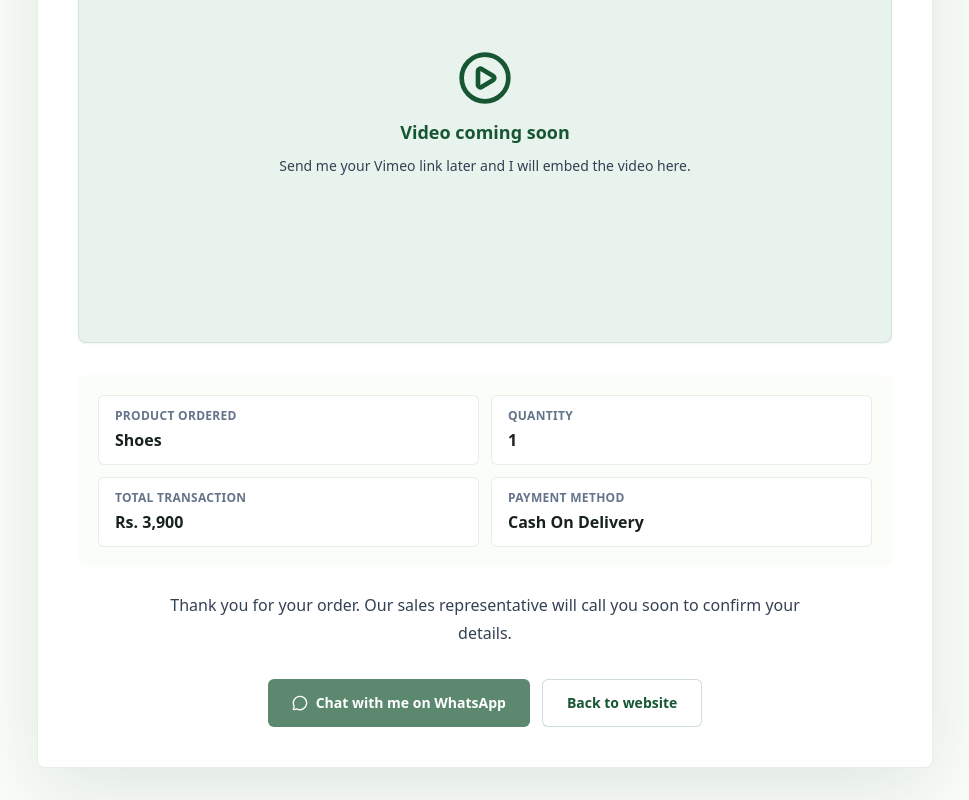
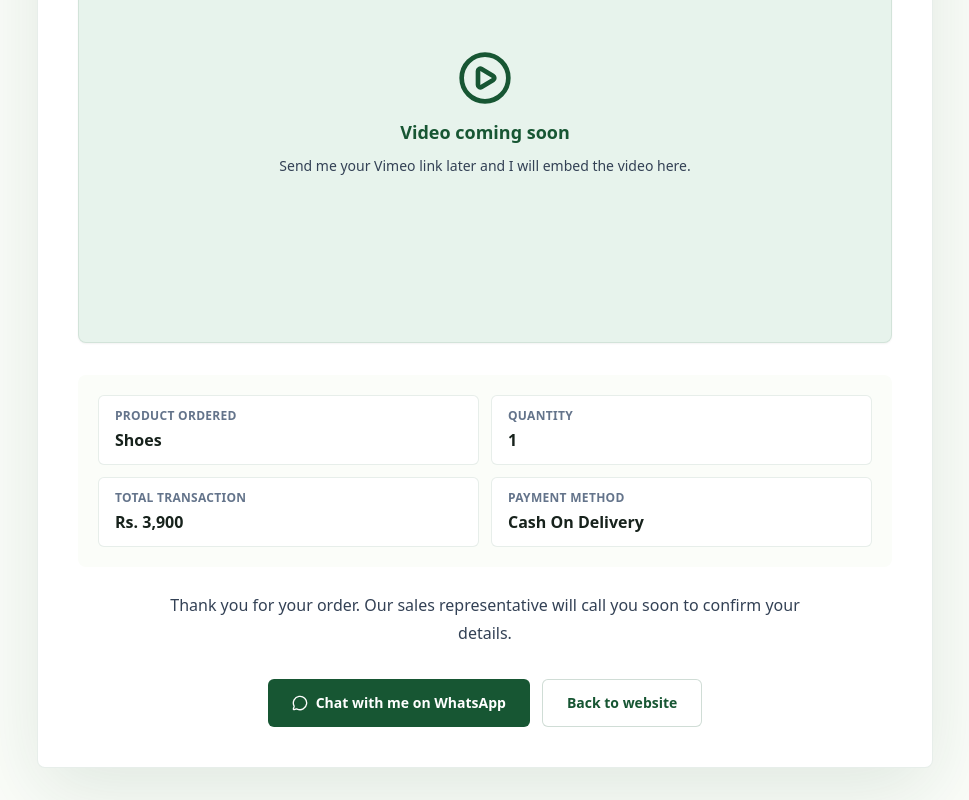
Before and after one commit to tsewangbistaimp/product_landing-page, a Next.js app: page /thanks in a window 1280 px wide. Shown: the part 638-1438 px from the top of the page, without its empty margins (155-1124 px from the left). Built offline with nearby package versions, Linux system fonts and the light colour scheme.

Commit message:
Add WhatsApp chat link

```diff
--- a/app/thanks/page.tsx
+++ b/app/thanks/page.tsx
@@ -53,14 +53,15 @@ export default async function ThanksPage({
         </p>
 
         <div className="mt-8 flex flex-col items-center justify-center gap-3 sm:flex-row">
-          <button
-            type="button"
-            disabled
-            className="inline-flex min-h-12 cursor-not-allowed items-center justify-center gap-2 rounded-md bg-brand-green px-6 py-3 text-sm font-bold text-white opacity-70"
+          <a
+            href="https://wa.me/message/4U7NWL7WURAXH1"
+            target="_blank"
+            rel="noreferrer"
+            className="inline-flex min-h-12 items-center justify-center gap-2 rounded-md bg-brand-green px-6 py-3 text-sm font-bold text-white transition hover:bg-brand-green/90"
           >
             <MessageCircle className="h-4 w-4" />
             Chat with me on WhatsApp
-          </button>
+          </a>
           <Link
             href="/"
             className="inline-flex min-h-12 items-center justify-center rounded-md border border-brand-green/20 bg-white px-6 py-3 text-sm font-bold text-brand-green transition hover:border-brand-green"
```
